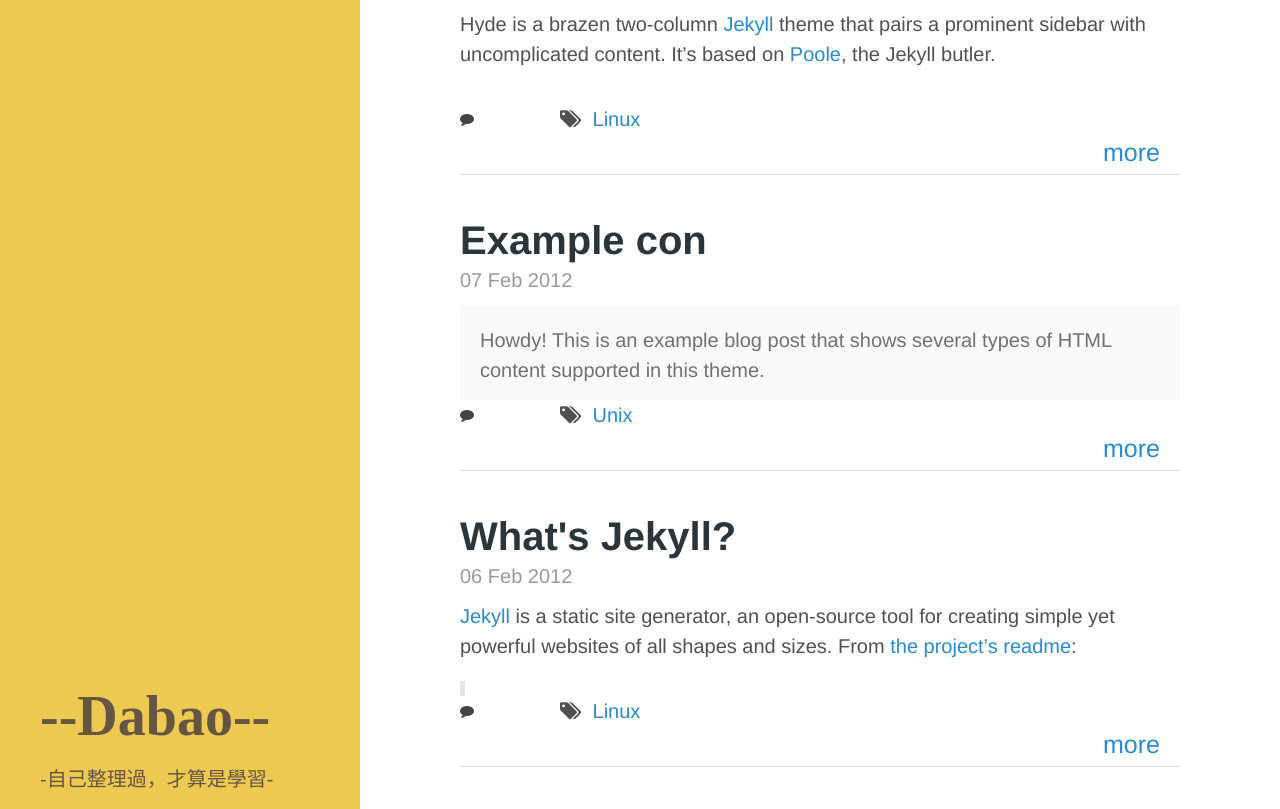
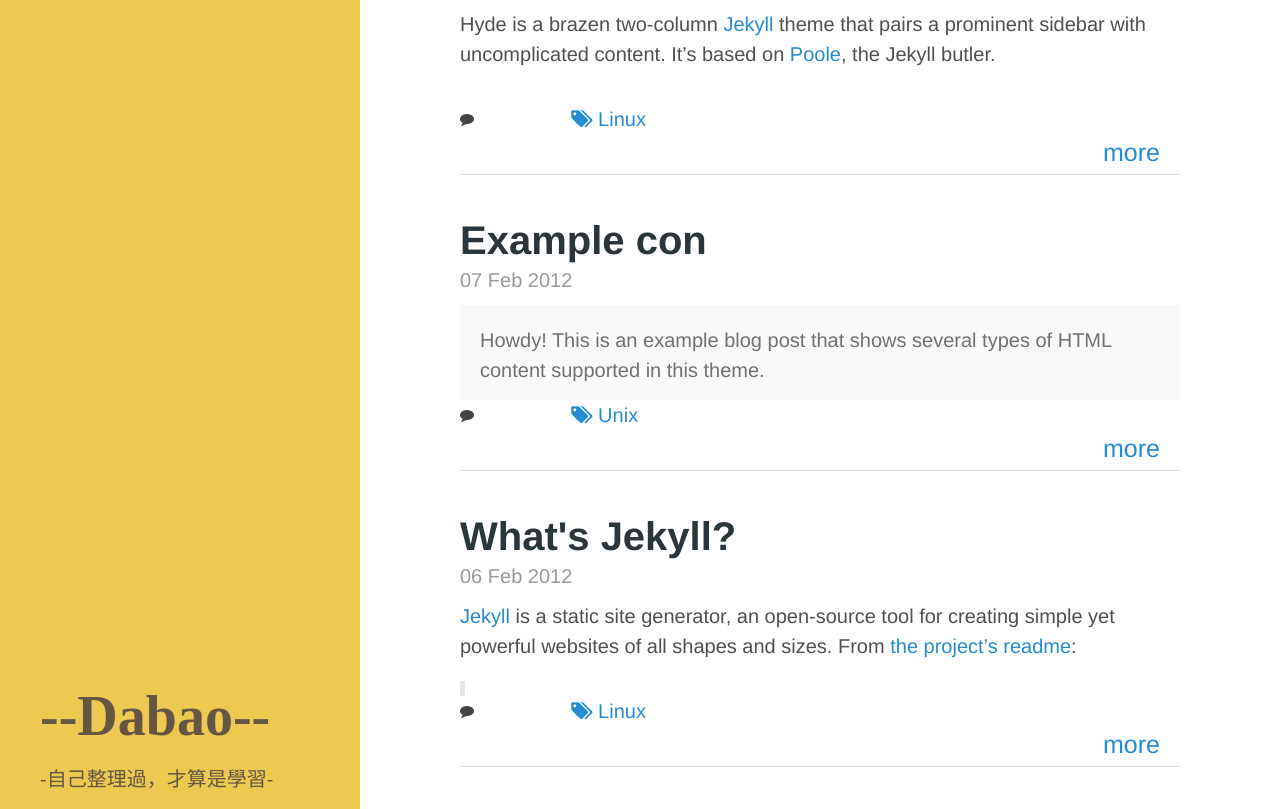
Before and after one commit to DabaoHuang/dabaohuang.github.io, a Jekyll site: the page built from index.html, in a window 1280 px wide and 1240 px high. Shown: the part 201-1010 px from the top of the window. Built offline with Jekyll 4.4.1, drawn with Linux system fonts in a browser that asks for light colours; the list of posts is cut into pages by our own code; comment, search, counter and statistics services are not loaded.

Commit message:
Index Labels part2

```diff
--- a/index.html
+++ b/index.html
@@ -24,8 +24,10 @@
         </div>
 
         <div class="IN_TAG_LABELS">
-          <i class="fa fa-tags"></i>
-            <a class="btn-success" href="https://dabaohuang.github.io/Label/#{{ post.category }}">&nbsp;{{ post.category }}
+          <a class="btn-success" href="https://dabaohuang.github.io/Label/#{{ post.category }}">
+            &nbsp;
+            <i class="fa fa-tags"></i>
+            {{ post.category }}
           </a>
         </div>
 
```
